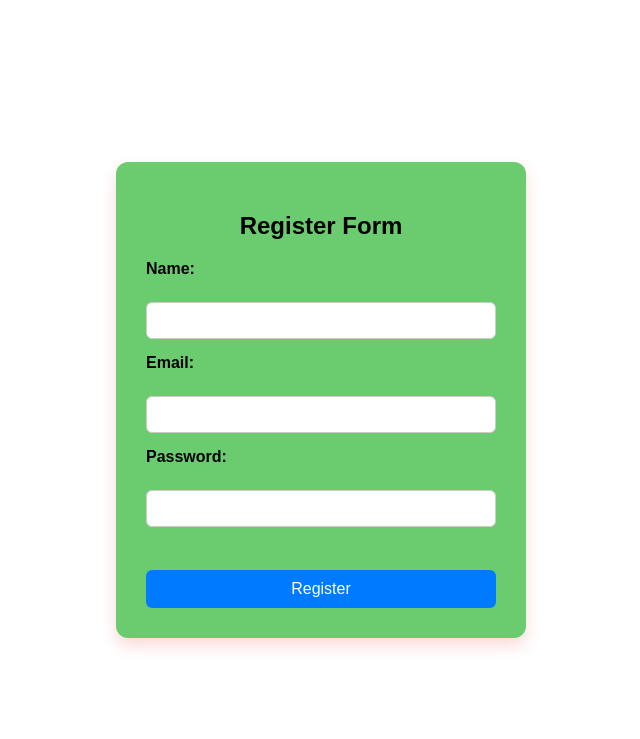
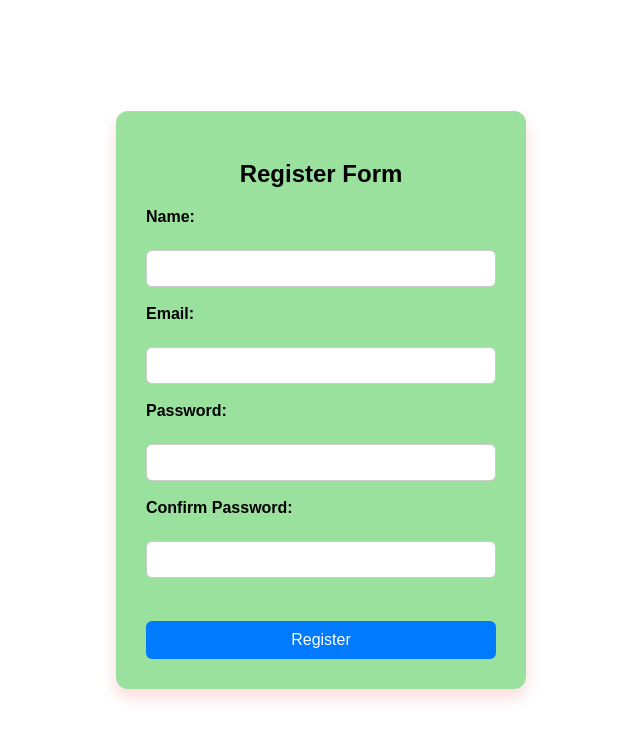
Before and after one commit to RishikeshArote/Expense_Tracker, a FastAPI app: page /register in a window 1280 px wide. Shown: the top 739 px of the page, without its empty margins (319-959 px from the left). Run offline with FastAPI, Linux system fonts and the light colour scheme.

Commit message:
register and login pages changes

```diff
--- a/main.py
+++ b/main.py
@@ -50,25 +50,36 @@ def register_user(
                     name     : str     = Form(...),
                     email    : str     = Form(...),
                     password : str     = Form(...),
+                    confirm_password: str = Form(...),
                     db       : Session = Depends(get_db)
                  ):
+
+
+    existing_username = db.query(User).filter(User.username == name).first()
+    if existing_username:
+        return templates.TemplateResponse("register.html", {
+        "request": request,
+        "error": "Username already taken. Please choose another.",
+        "name": name,
+        "email": email
+    })
+
     # Check if email is already registered
     existing_user = db.query(User).filter(User.email == email).first()
 
     if existing_user:
-        return templates.TemplateResponse("register.html", {
-                                                            "request": request,
-                                                            "error": "Email already registered. Please log in or use a different one",
-                                                            "name": name,
-                                                            "email": email
-                                                            })
+        return templates.TemplateResponse("register.html", {"request": request,"error":"Email already registered.Please log in or use a different one","name": name,"email": email})
 
+    #  Step 3: Check if passwords match
+    if password != confirm_password:
+        return templates.TemplateResponse("register.html", {"request": request,"error"  : "Passwords do not match.","name"   : name,"email"  : email})
 
     # Hash the password
     hashed_password = bcrypt.hashpw(password.encode('utf-8'), bcrypt.gensalt())
 
     # Store the hashed password
     user = User(username=name, email=email, password=hashed_password.decode('utf-8'))
+
 
     db.add(user)
     db.commit()
--- a/schemas.py
+++ b/schemas.py
@@ -2,7 +2,7 @@ from pydantic import BaseModel,EmailStr,Field
 #========================================================================================================================
 #schema for user registratin input
 class UserCreate(BaseModel):
-    name:str       = Field(...,example="Rishikesh Arote")
+    username:str   = Field(...,example="Rishikesh Arote")
     email:EmailStr = Field(...,example="rishiarote2020@gmail")
     password:str   = Field(...,example="rishikesh")
 #========================================================================================================================
@@ -14,7 +14,7 @@ class UserLogin(BaseModel):
 #schema for showing user data(response model)
 class UserResponse(BaseModel):
     id:int
-    name:str
+    username:str
     email:EmailStr
 
     class Config:
--- a/static/css/dashboard.css
+++ b/static/css/dashboard.css
@@ -1,3 +1,3 @@
 h1 {
-    color: #4426c9;
+    color: #c92626;
 }
--- a/static/css/login.css
+++ b/static/css/login.css
@@ -1,6 +1,6 @@
 body {
     font-family: Arial, sans-serif;
-    background: #08fff7;
+    background: #a4a9a8;
     display: flex;
     justify-content: center;
     align-items: center;
@@ -9,7 +9,7 @@ body {
 }
 
 .form-container {
-    background-color: #6acc6f;
+    background-color: #9ae19e;
     padding: 30px 40px;
     border-radius: 12px;
     box-shadow: 0 8px 16px rgba(230, 70, 70, 0.2);
--- a/static/css/register.css
+++ b/static/css/register.css
@@ -1,6 +1,6 @@
 body {
     font-family: Arial, sans-serif;
-    background: linear-gradient( #08fff7);
+    background: linear-gradient( #a4a9a8);
     display: flex;
     justify-content: center;
     align-items: center;
@@ -9,7 +9,7 @@ body {
 }
 
 .form-container {
-    background-color: #6acc6f;
+    background-color: #9ae19e;
     padding: 30px;
     border-radius: 12px;
     box-shadow: 0 8px 16px rgba(230, 70, 70, 0.2);
--- a/templates/register.html
+++ b/templates/register.html
@@ -20,36 +20,23 @@
 
             <div class="form-group">
                 <label>Name:</label><br>
-                <input type="text" name="name" value="{{ name | default('') }}" required><br>
-            </div>
-
-            <div class="form-group">
+                <input type="text" name="name" value="{{ name | default('') }}" required><br><br>
                 <label>Email:</label><br>
-                <input type="email" name="email" value="{{ email | default('') }}" required><br>
-            </div>
-
-            <div class="form-group">
+                <input type="email" name="email" value="{{ email | default('') }}" required><br><br>
                 <label>Password:</label><br>
                 <input type="password" name="password" required><br><br>
+                <label>Confirm Password:</label><br>
+                <input type="password" name="confirm_password" required><br><br>
             </div>
-
             <button type="submit">Register</button>
-
         </form>
     </div>
 
-<script>
-    window.onload = function()
-     {
-        const errorBox = document.querySelector('.error-message');
-        if (errorBox) {
-            setTimeout(() =>
-            {
-                errorBox.style.display = 'none';
-            }, 5000); // hides after 5 seconds
-        }
-    };
-</script>
+    <script>
+        window.onload = function () {
+            const errorBox = document.querySelector('.error-message');
+            if (errorBox) { setTimeout(() => { errorBox.style.display = 'none';}, 5000)};}
+    </script>
 
 </body>
 
```
